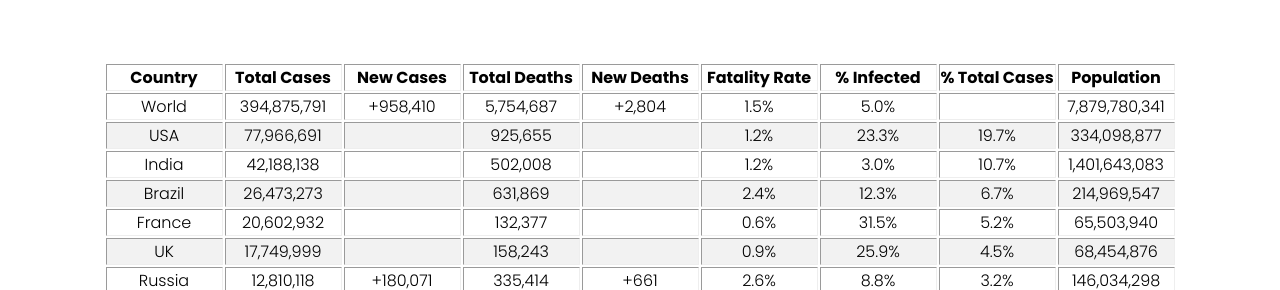
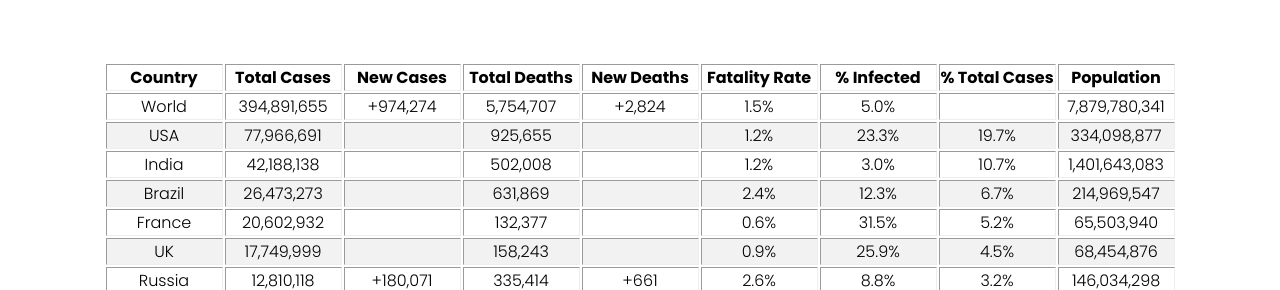
Before and after one commit to Pasin3ru/Tracking-COVID-19, a Jekyll site: the page built from index.html, in a window 1280 px wide and 900 px high, scrolled down 1210 px. Shown: the part 165-455 px from the top of the window. Built offline with Jekyll 4.4.1, drawn with Linux system fonts in a browser that asks for light colours.

Commit message:
Update global_data.html

```diff
--- a/_includes/hospital-tables/global_data.html
+++ b/_includes/hospital-tables/global_data.html
@@ -15,10 +15,10 @@
   <tbody>
     <tr>
       <td>World</td>
-      <td>394,875,791</td>
-      <td>+958,410</td>
-      <td>5,754,687</td>
-      <td>+2,804</td>
+      <td>394,891,655</td>
+      <td>+974,274</td>
+      <td>5,754,707</td>
+      <td>+2,824</td>
       <td>1.5%</td>
       <td>5.0%</td>
       <td></td>
```
